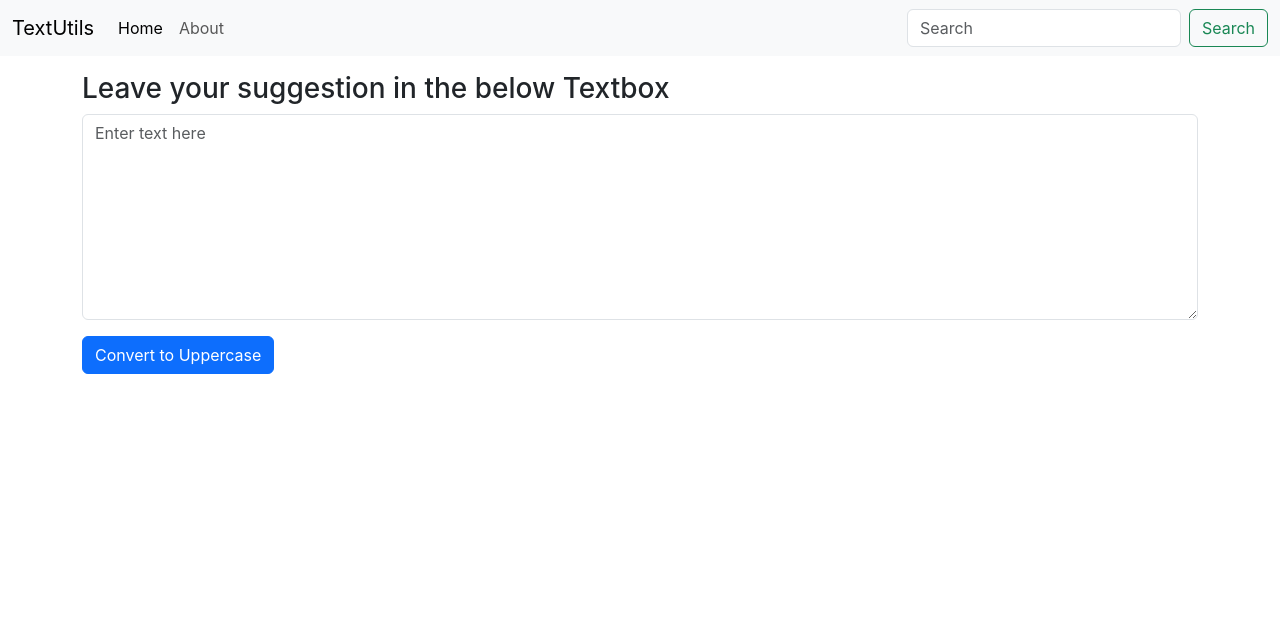
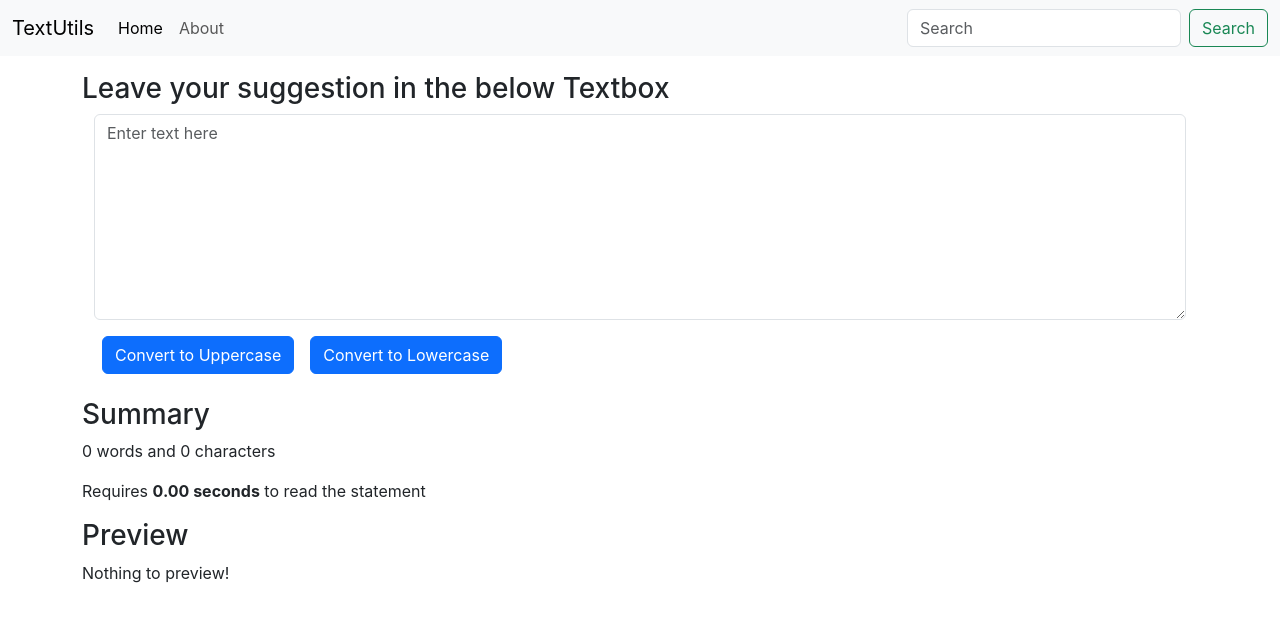
Before and after one commit to AreenSharma8/TextUtils-TE, a React (Create React App) app: page / in a window 1280 px wide. Shown: the top 622 px of the page. Built offline with nearby package versions, Linux system fonts and the light colour scheme.

Commit message:
Successfully Added the Summary and Preview part

```diff
--- a/src/components/TextForm.js
+++ b/src/components/TextForm.js
@@ -1,19 +1,39 @@
 import React, {useState} from 'react'
 
 export default function TextForm(props) {
-    const handleClick = () => {
+    const handleClickUppercase = () => {
         setText(text.toUpperCase());
+    }
+    const handleClickLowercase = () => {
+        setText(text.toLowerCase());
     }
     const handleOnChange = (event) => {
         setText(event.target.value);
     }
+
     const [text, setText] = useState("");
+
+    const wordCount =
+        text.trim().length === 0
+        ? 0
+        : text.trim().split(/\s+/).length;
+
   return (
     <>
-        <div className="mb-3">
+        <div className="container">
+            <div className="mb-3">
             <textarea className="form-control" value={text} placeholder='Enter text here' onChange={handleOnChange} id="Textbox" rows="8"></textarea>
+            </div>
+            <button className="btn btn-primary mx-2" onClick={handleClickUppercase}>Convert to Uppercase</button>
+            <button className="btn btn-primary mx-2" onClick={handleClickLowercase}>Convert to Lowercase</button>
         </div>
-        <button className="btn btn-primary" onClick={handleClick}>Convert to Uppercase</button>
+        <div className="conatiner my-4" >
+            <h3>Summary</h3>
+            <p>{wordCount} words and {text.length} characters</p>
+            <p>Requires <span><b>{(0.006 * wordCount *60).toFixed(2)} seconds</b></span> to read the statement</p>
+            <h3>Preview</h3>
+            <p>{text.length>0?text:"Nothing to preview!"}</p>
+        </div>
     </>
   )
 }
```
